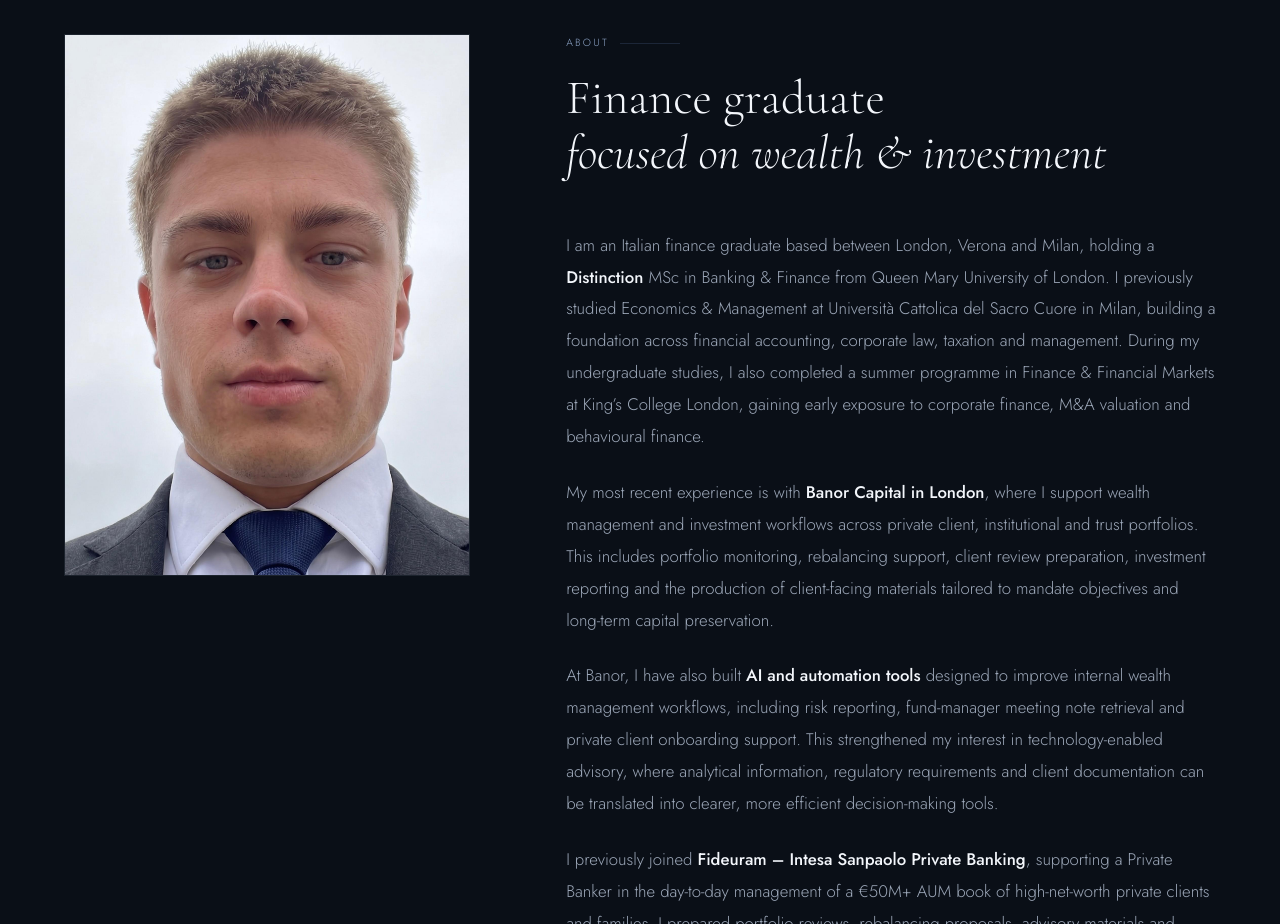
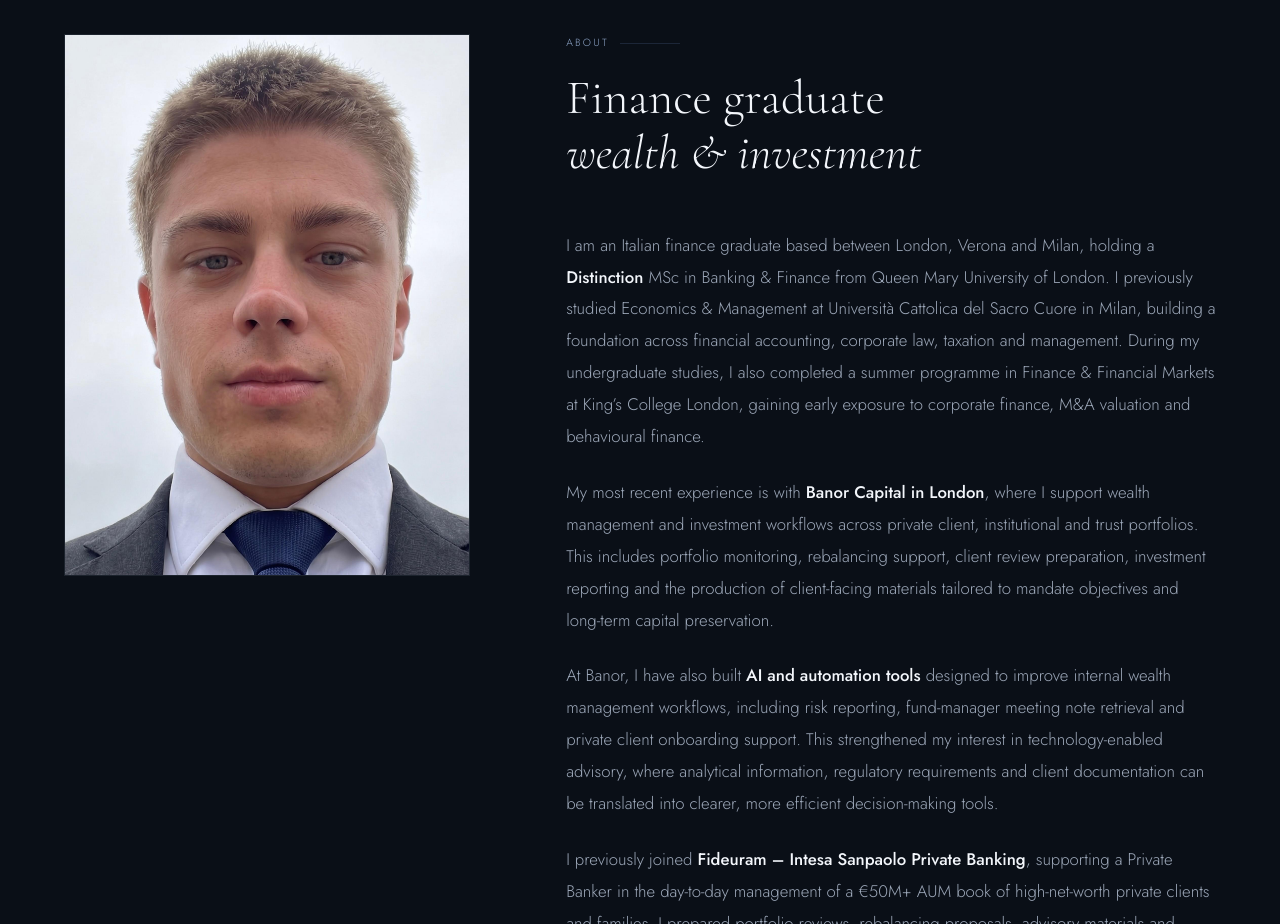
Before and after one commit to Matteo-Macchi/Matteo-Macchi.github.io, a plain HTML site: page index.html in a window 1280 px wide. Shown: the part 1180-2104 px from the top of the page. Drawn offline with nearby package versions, Linux system fonts and the light colour scheme.

Commit message:
Modify about section heading for clarity
Updated the description in the 'about-right' section to remove the word 'focused'.

```diff
--- a/index.html
+++ b/index.html
@@ -735,7 +735,7 @@
     </div>
     <div class="about-right">
       <div class="section-tag">About</div>
-      <h2>Finance graduate<br /><em>focused on wealth & investment</em></h2>
+      <h2>Finance graduate<br /><em>wealth & investment</em></h2>
 
       <p>
         I am an Italian finance graduate based between London, Verona and Milan, holding a <strong>Distinction</strong> MSc in Banking &amp; Finance from Queen Mary University of London. I previously studied Economics &amp; Management at Università Cattolica del Sacro Cuore in Milan, building a foundation across financial accounting, corporate law, taxation and management. During my undergraduate studies, I also completed a summer programme in Finance &amp; Financial Markets at King’s College London, gaining early exposure to corporate finance, M&amp;A valuation and behavioural finance.
```
